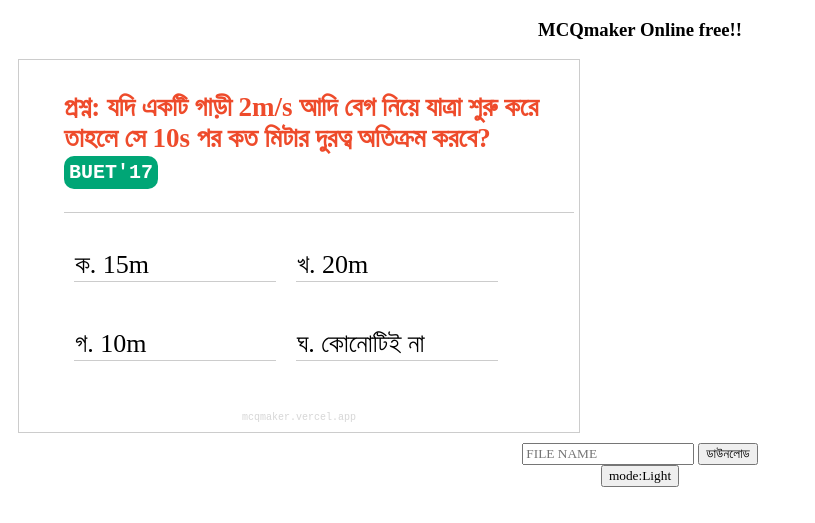
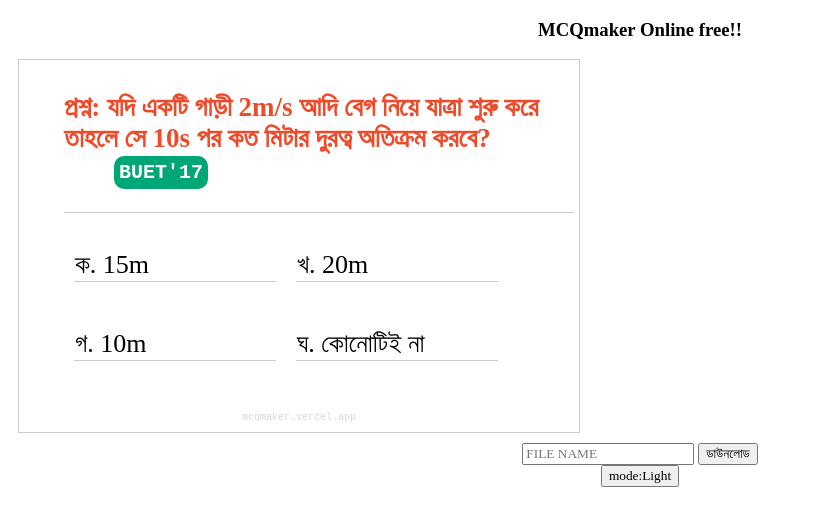
Before and after one commit to bittosaaha/mcqmaker, a plain HTML site: page index.html in a window 1280 px wide. Shown: the top 523 px of the page, without its empty margins (0-815 px from the left). Drawn offline with Linux system fonts and the light colour scheme; a script that the page names is missing; a web font is replaced by a local one.

Commit message:
Update index.html

```diff
--- a/index.html
+++ b/index.html
@@ -34,7 +34,7 @@
 
     <div class="qus">
 
-      <p contenteditable="true">প্রশ্ন: যদি একটি গাড়ী 2m/s আদি বেগ নিয়ে যাত্রা শুরু করে তাহলে সে 10s পর কত মিটার দুরত্ব অতিক্রম করবে?   <span style=" border-radius:10px;text-transform: uppercase; padding:5px;text-align: center;font-size:20px;background-color:  #00a676; color:#fff; font-family: monospace;" contenteditable="true" >Buet'17</span></p>
+      <p contenteditable="true">প্রশ্ন: যদি একটি গাড়ী 2m/s আদি বেগ নিয়ে যাত্রা শুরু করে তাহলে সে 10s পর কত মিটার দুরত্ব অতিক্রম করবে?   <span style=" border-radius:10px;text-transform: uppercase; padding:5px;text-align: center;font-size:20px;background-color:  #00a676; color:#fff; font-family: monospace;margin-left:50px" contenteditable="true" >Buet'17</span></p>
            </div>
     <div class="options">
       <ul>
```
